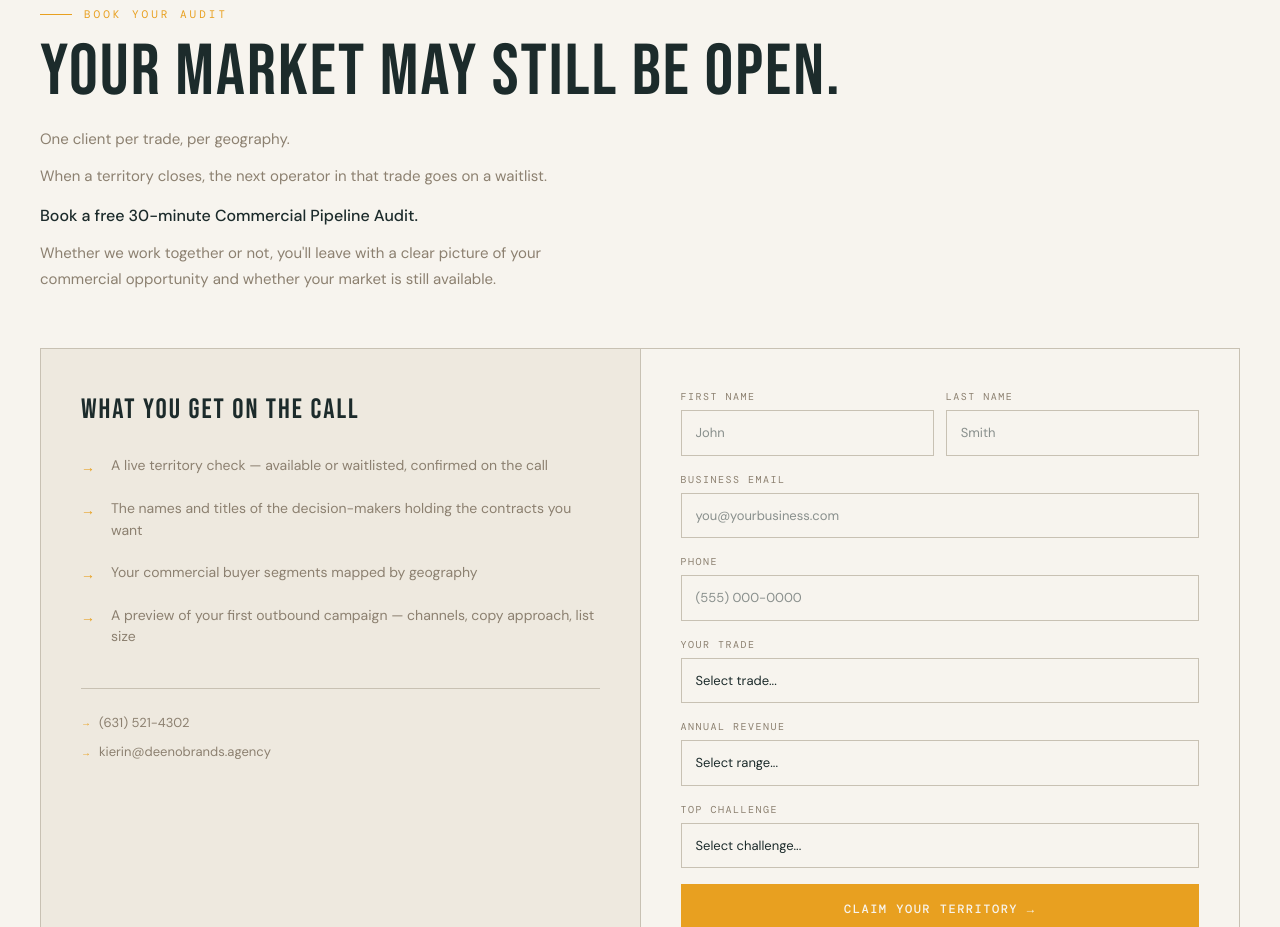
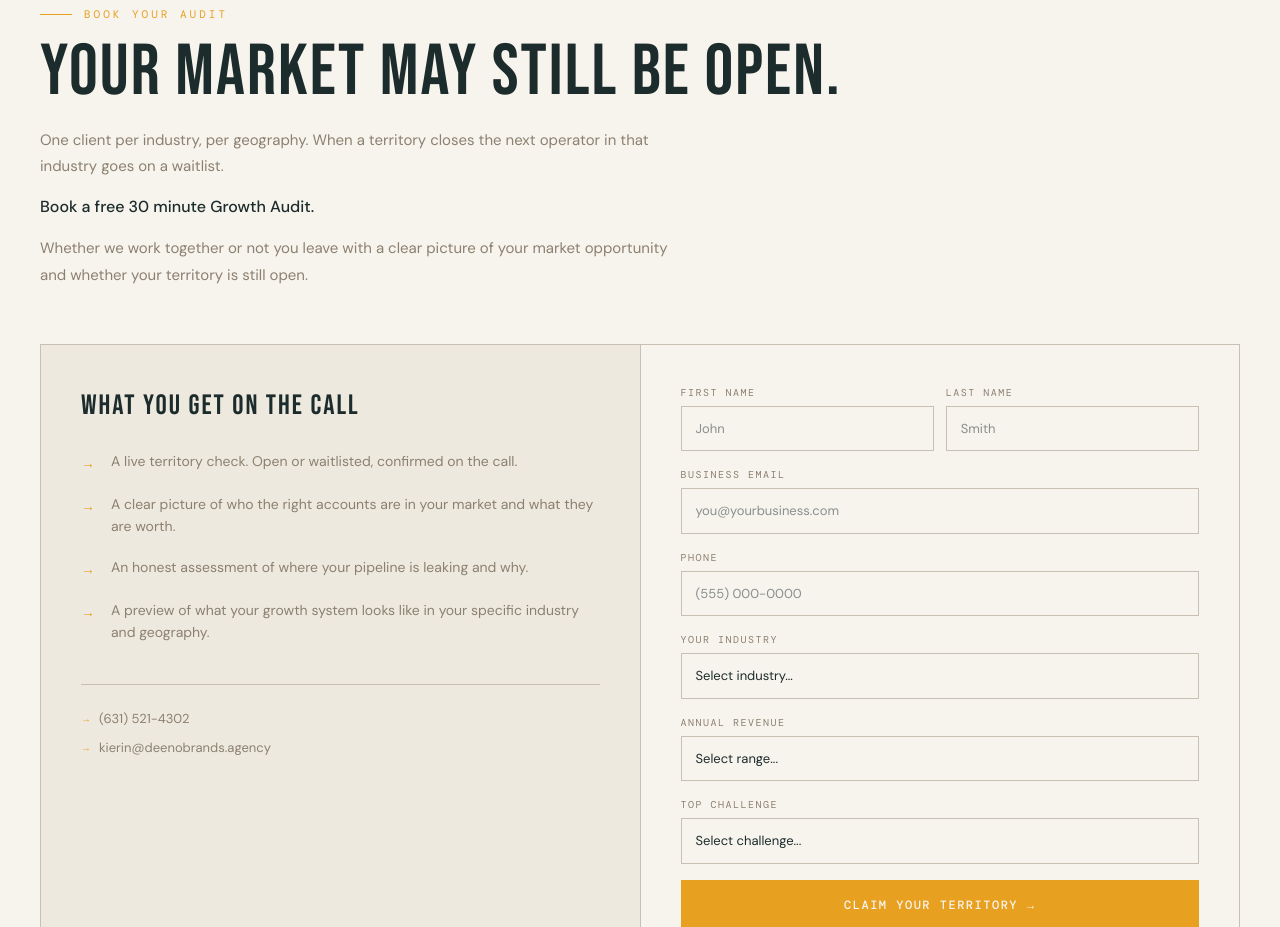
Before and after one commit to KierinF/deeno-brands, a Next.js app: page / in a window 1280 px wide. Shown: the part 6960-7887 px from the top of the page. Built offline with nearby package versions, Linux system fonts and the light colour scheme.

Commit message:
CTA: rewrite audit copy, update form industry list

```diff
--- a/app/components/CTA.tsx
+++ b/app/components/CTA.tsx
@@ -59,10 +59,20 @@ export default function CTA() {
   };
 
   const whatYouGet = [
-    "A live territory check — available or waitlisted, confirmed on the call",
-    "The names and titles of the decision-makers holding the contracts you want",
-    "Your commercial buyer segments mapped by geography",
-    "A preview of your first outbound campaign — channels, copy approach, list size",
+    "A live territory check. Open or waitlisted, confirmed on the call.",
+    "A clear picture of who the right accounts are in your market and what they are worth.",
+    "An honest assessment of where your pipeline is leaking and why.",
+    "A preview of what your growth system looks like in your specific industry and geography.",
+  ];
+
+  const industryOptions = [
+    "HVAC",
+    "Fire Protection",
+    "Janitorial/Cleaning",
+    "Medical Gas Inspection & Testing",
+    "Hazardous Waste Removal",
+    "Cooling Tower Water Treatment",
+    "Other",
   ];
 
   return (
@@ -101,16 +111,15 @@ export default function CTA() {
           >
             Your market may still be open.
           </h2>
-          <div style={{ display: "flex", flexDirection: "column", gap: 12, maxWidth: 580 }}>
-            <p style={{ fontSize: 15, color: "#8C8070", lineHeight: 1.7 }}>One client per trade, per geography.</p>
-            <p style={{ fontSize: 15, color: "#8C8070", lineHeight: 1.7 }}>
-              When a territory closes, the next operator in that trade goes on a waitlist.
+          <div style={{ display: "flex", flexDirection: "column", gap: 14, maxWidth: 640 }}>
+            <p style={{ fontSize: 15, color: "#8C8070", lineHeight: 1.75 }}>
+              One client per industry, per geography. When a territory closes the next operator in that industry goes on a waitlist.
             </p>
-            <p style={{ fontSize: 16, color: "#1C2B2B", fontWeight: 500, lineHeight: 1.7 }}>
-              Book a free 30-minute Commercial Pipeline Audit.
+            <p style={{ fontSize: 16, color: "#1C2B2B", fontWeight: 500, lineHeight: 1.75 }}>
+              Book a free 30 minute Growth Audit.
             </p>
-            <p style={{ fontSize: 15, color: "#8C8070", lineHeight: 1.7 }}>
-              Whether we work together or not, you&apos;ll leave with a clear picture of your commercial opportunity and whether your market is still available.
+            <p style={{ fontSize: 15, color: "#8C8070", lineHeight: 1.75 }}>
+              Whether we work together or not you leave with a clear picture of your market opportunity and whether your territory is still open.
             </p>
           </div>
         </div>
@@ -249,15 +258,15 @@ export default function CTA() {
                   />
                 </div>
                 <div>
-                  <label style={labelStyle}>Your Trade</label>
+                  <label style={labelStyle}>Your Industry</label>
                   <select
                     name="trade" required
                     style={{ ...inputStyle, appearance: "none" }}
                     onFocus={(e) => (e.target.style.borderColor = "rgba(232,160,32,0.5)")}
                     onBlur={(e) => (e.target.style.borderColor = "#C8C1B3")}
                   >
-                    <option value="">Select trade...</option>
-                    {["HVAC", "Commercial Cleaning", "Tree Care", "Waste Management", "Landscaping", "Pest Control", "Plumbing", "Roofing", "Other"].map((t) => (
+                    <option value="">Select industry...</option>
+                    {industryOptions.map((t) => (
                       <option key={t} value={t}>{t}</option>
                     ))}
                   </select>
```
